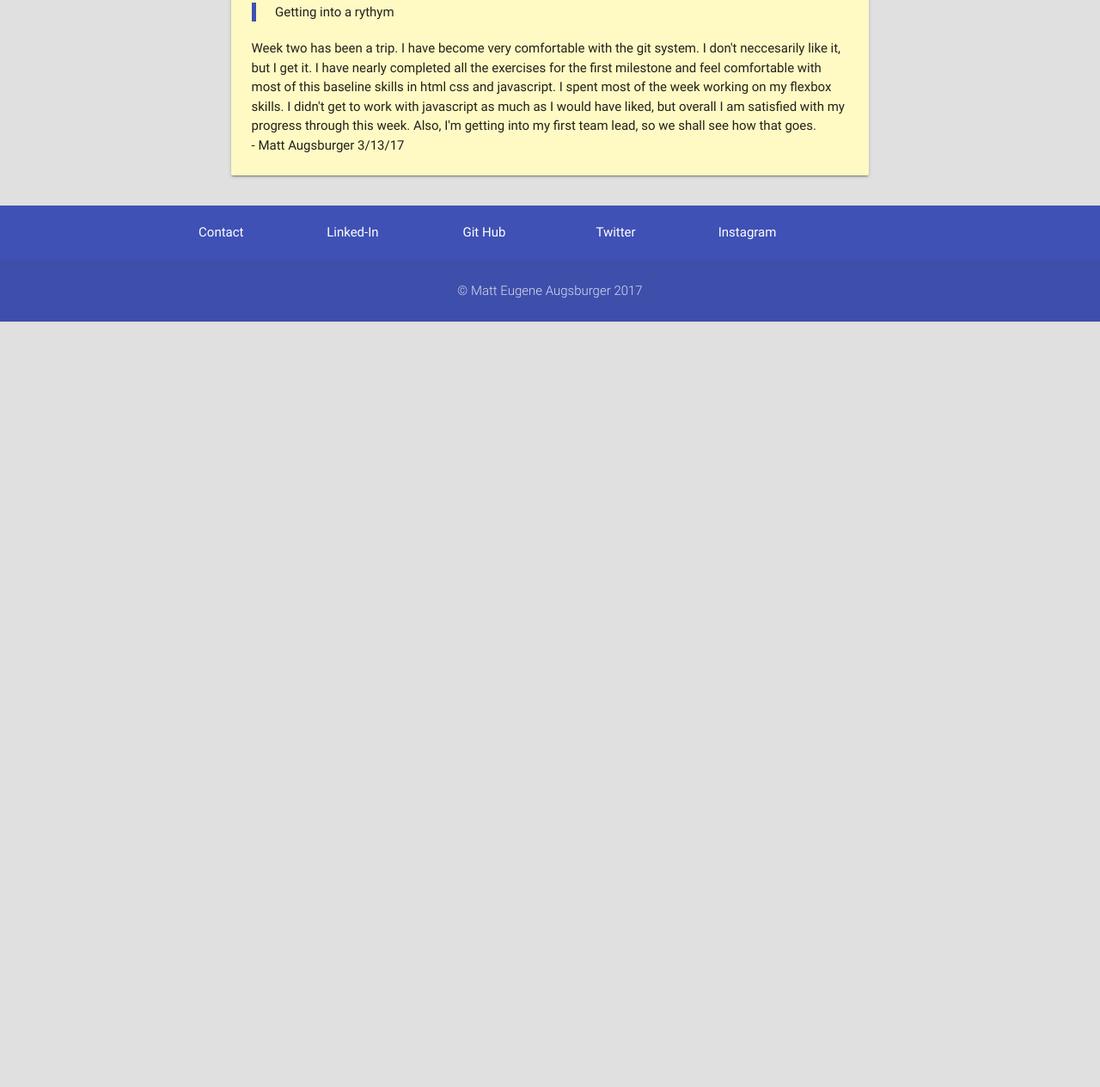
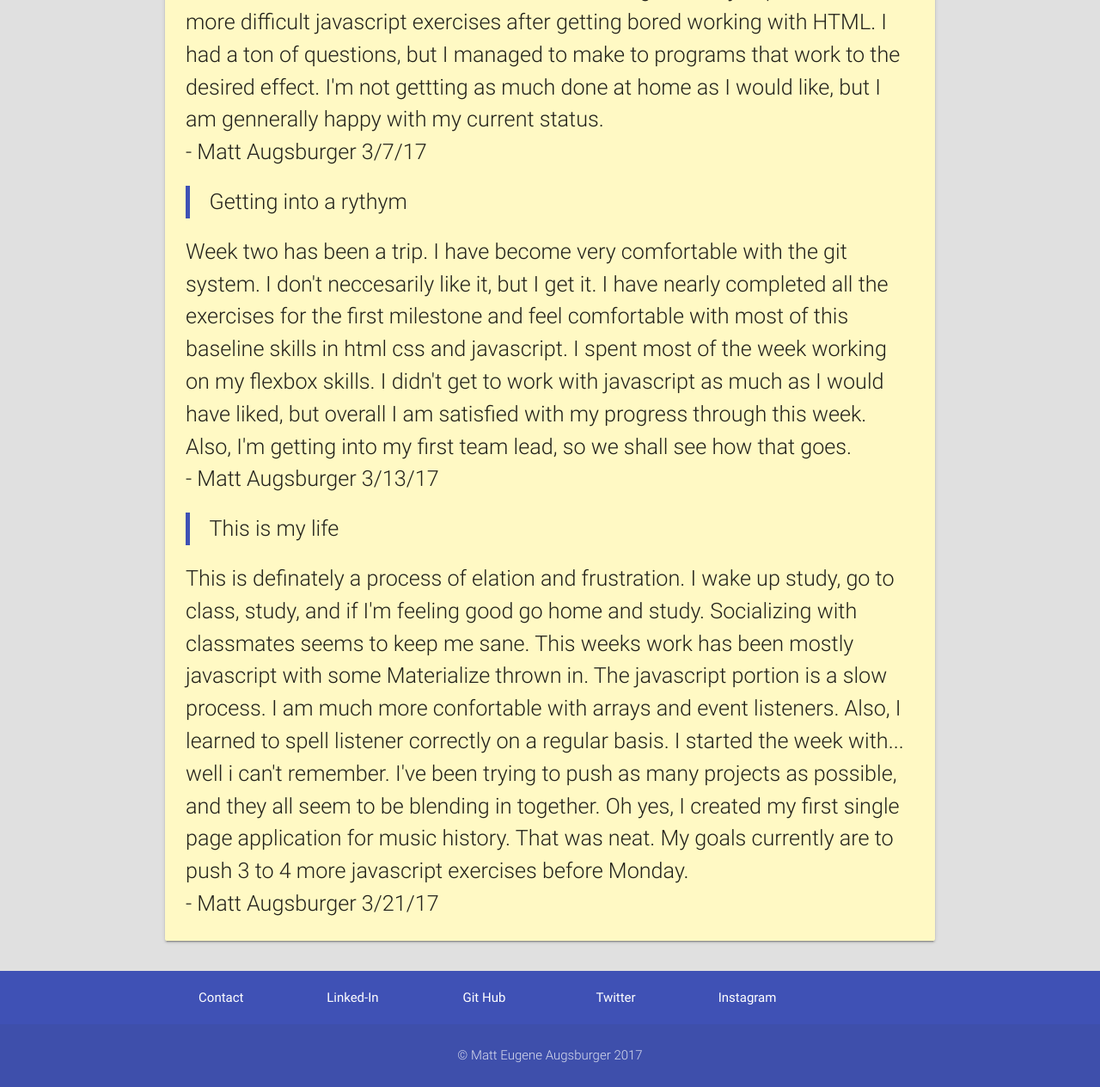
Before and after one commit to augsismyburger/c19-spa-blog-version2, a plain HTML site: page index.html in a window 1280 px wide. Shown: the part 1647-2911 px from the top of the page at 86% size. Before the commit the page ends 2021 px from the top, so only its background shows below. Drawn offline with nearby package versions, Linux system fonts and the light colour scheme.

Commit message:
added new friday blogpost

```diff
--- a/index.html
+++ b/index.html
@@ -67,10 +67,9 @@
                 <section></section>
             </section> -->
             <div class="row">
-
-                <div class="col s12 l10 offset-l1">
+                <div class="col s12">
                 <div class="card yellow lighten-4">
-                <div id="blog" class="card-content">
+                <div id="blog" class="card-content flow-text">
                     <h2 class="card-title">Blogging From Tech Hill</h2>
                     <!-- <article>
                         <h3>Here Goes</h3>
--- a/javascripts/main.js
+++ b/javascripts/main.js
@@ -6,9 +6,11 @@ function MakeBlogpost(title, text, date) {
 }
 var blog1 = "My first week has certainly been interesting. I had no idea what to expect coming in. I already am taking to the teaching style and progressing more quickly than I had anticipated. I learned how to effectively use the console and git with no previous knowledge on the subject. This was about the only Team Treehouse video that I didn't make it through. I also jumped to the more difficult javascript exercises after getting bored working with HTML. I had a ton of questions, but I managed to make to programs that work to the desired effect. I'm not gettting as much done at home as I would like, but I am gennerally happy with my current status.";
 var blog2 = "Week two has been a trip. I have become very comfortable with the git system. I don't neccesarily like it, but I get it. I have nearly completed all the exercises for the first milestone and feel comfortable with most of this baseline skills in html css and javascript. I spent most of the week working on my flexbox skills. I didn't get to work with javascript as much as I would have liked, but overall I am satisfied with my progress through this week. Also, I'm getting into my first team lead, so we shall see how that goes."
+var blog3 = "This is definately a process of elation and frustration. I wake up study, go to class, study, and if I'm feeling good go home and study. Socializing with classmates seems to keep me sane. This weeks work has been mostly javascript with some Materialize thrown in. The javascript portion is a slow process. I am much more confortable with arrays and event listeners. Also, I learned to spell listener correctly on a regular basis. I started the week with... well i can't remember. I've been trying to push as many projects as possible, and they all seem to be blending in together. Oh yes, I created my first single page application for music history. That was neat. My goals currently are to push 3 to 4 more javascript exercises before Monday."
 var blogpost1 = new MakeBlogpost("Here we go..", blog1, "- Matt Augsburger 3/7/17");
 var blogpost2 = new MakeBlogpost("Getting into a rythym", blog2, "- Matt Augsburger 3/13/17");
-var blogHolder = [blogpost1, blogpost2];
+var blogpost3 = new MakeBlogpost("This is my life", blog3, "- Matt Augsburger 3/21/17")
+var blogHolder = [blogpost1, blogpost2, blogpost3];
 
 blogHolder.forEach(function(i) {
     var toPrint = "<article><blockquote>" + i.title + "</blockquote>" + "<p>" + i.text + "</p>" + "<p>" + i.date + "</p></article>";
```
